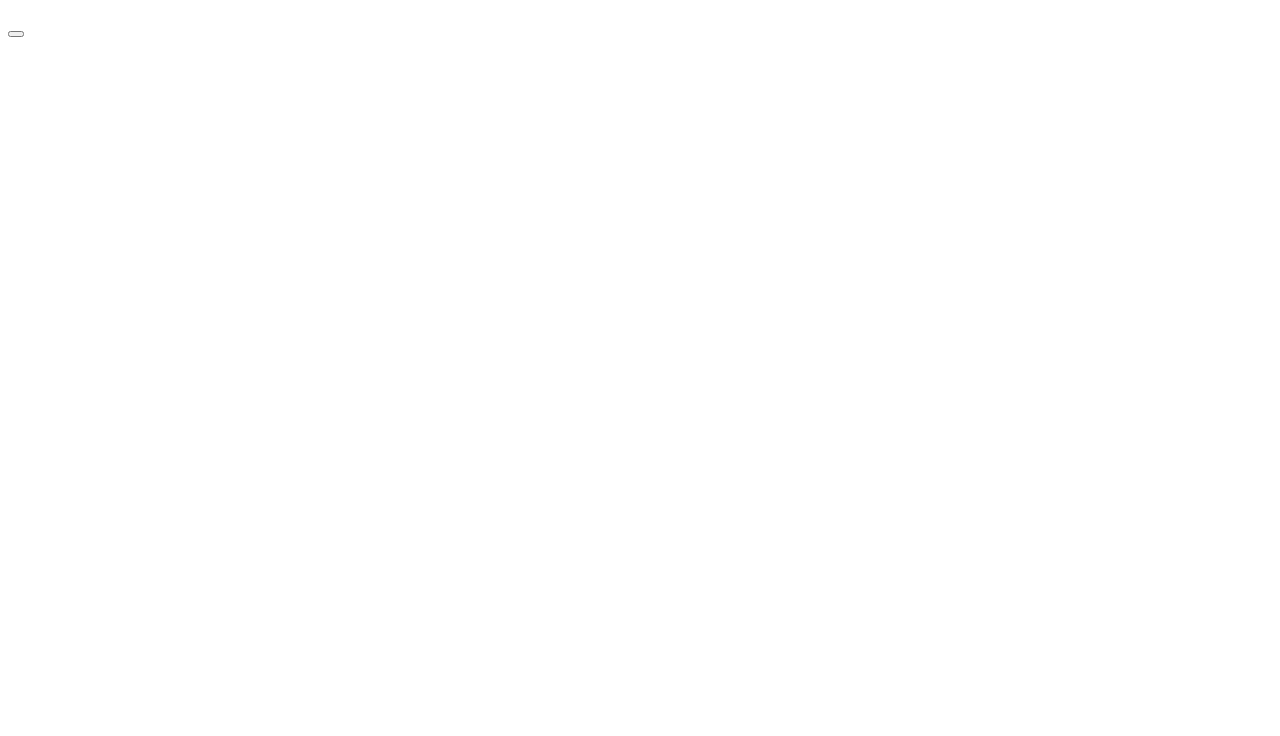
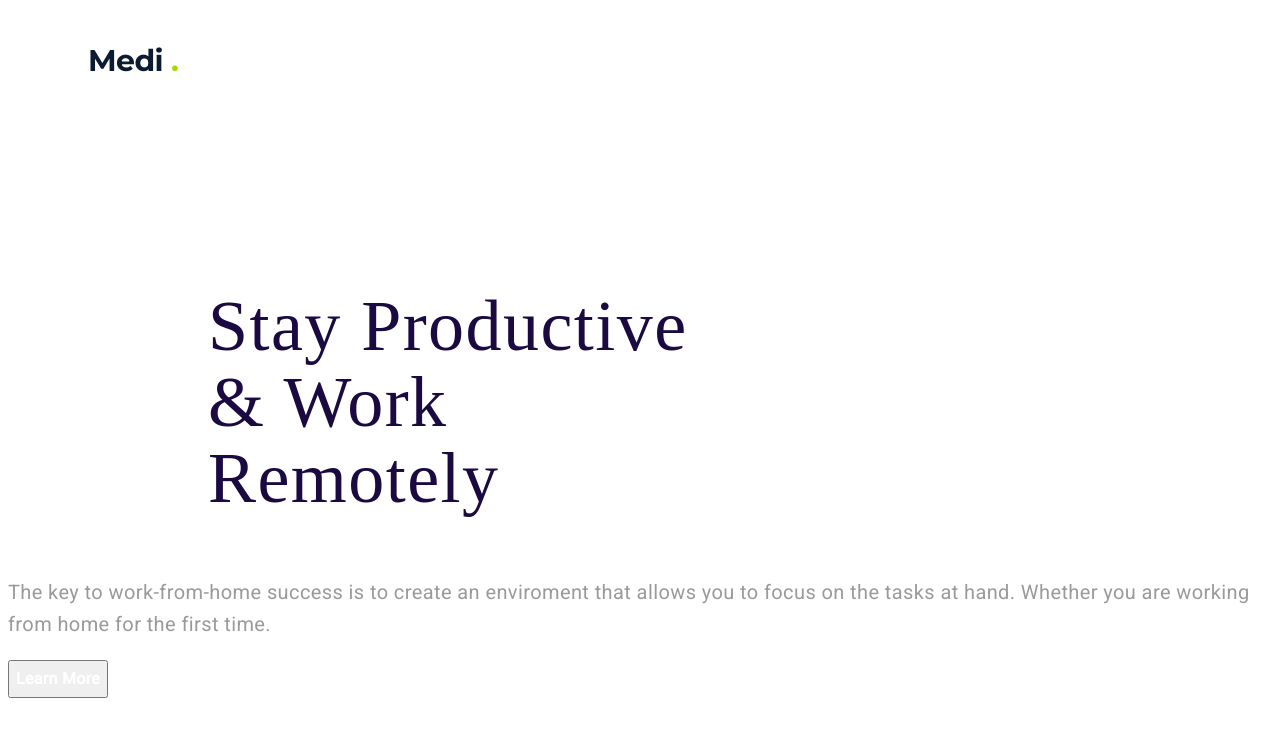
Before and after one commit to MattCarlyon/Assignment-3---fonts-and-figma, a plain HTML site: page index.html in a window 1280 px wide. Drawn offline with Linux system fonts and the light colour scheme; a web font is replaced by a local one.

Commit message:
initial commit

```diff
--- a/index.html
+++ b/index.html
@@ -5,18 +5,22 @@
     <meta http-equiv="X-UA-Compatible" content="IE=edge">
     <meta name="viewport" content="width=device-width, initial-scale=1.0">
     <link rel="stylesheet" href="styles/index.css">
-
+    <link rel="preconnect" href="https://fonts.googleapis.com">
+    <link rel="preconnect" href="https://fonts.gstatic.com" crossorigin>
+    <link href="https://fonts.googleapis.com/css2?family=Montserrat:wght@700&family=Ramaraja&family=Roboto&display=swap" rel="stylesheet">
     <title>Document</title>
 </head>
 <body>
     <header>
-        <h3></h3>
+        <h3 class="logo">Medi <span class="logo-dot">.</span></h3>
     </header>
     <main>
         <section>
-            <h1></h1>
-            <p></p>
-            <button></button>
+            <h1 class="main-title">Stay Productive &
+                Work Remotely</h1>
+            <p class="main-info">The key to work-from-home success is to create an
+                enviroment that allows you to focus on the tasks at hand. Whether you are working from home for the first time.</p>
+            <button class="main-btn">Learn More</button>
         </section>
         <section>
             <img src="" alt="">
--- a/styles/index.css
+++ b/styles/index.css
@@ -0,0 +1,51 @@
+.logo {
+    font-family: 'Montserrat', sans-serif;
+    font-style: normal;
+    font-weight: 700;
+    font-size: 30px;
+    line-height: 48px;
+    /* or 160% */
+    letter-spacing: -0.02em;
+    color: #0A1B32;
+    margin-top: 37px;
+    margin-left: 80px;}
+
+.logo-dot {
+    color: #A3DC00;}
+
+.main-title {
+    max-width: 495px;
+    width: 100%;
+    margin-top: 203px;
+    margin-left: 200px;
+    font-family: 'Ramaraja', serif;
+    font-style: normal;
+    font-weight: 400;
+    font-size: 72px;
+    line-height: 76px;
+    /* or 106% */
+    letter-spacing: 0.02em;
+    color: #1B0A42;
+}
+
+.main-info {
+    font-family: 'Roboto', sans-serif;
+    font-style: normal;
+    font-weight: 400;
+    font-size: 20px;
+    line-height: 32px;
+    /* or 160% */
+    letter-spacing: 0.02em;
+    color: #9A9A9A;
+}
+
+.main-btn {
+    font-family: 'Roboto', sans-serif;
+    font-style: normal;
+    font-weight: 700;
+    font-size: 16px;
+    line-height: 32px;
+    /* or 200% */
+    text-align: center;
+    letter-spacing: 0.02em;
+    color: #FFFFFF;}
```
